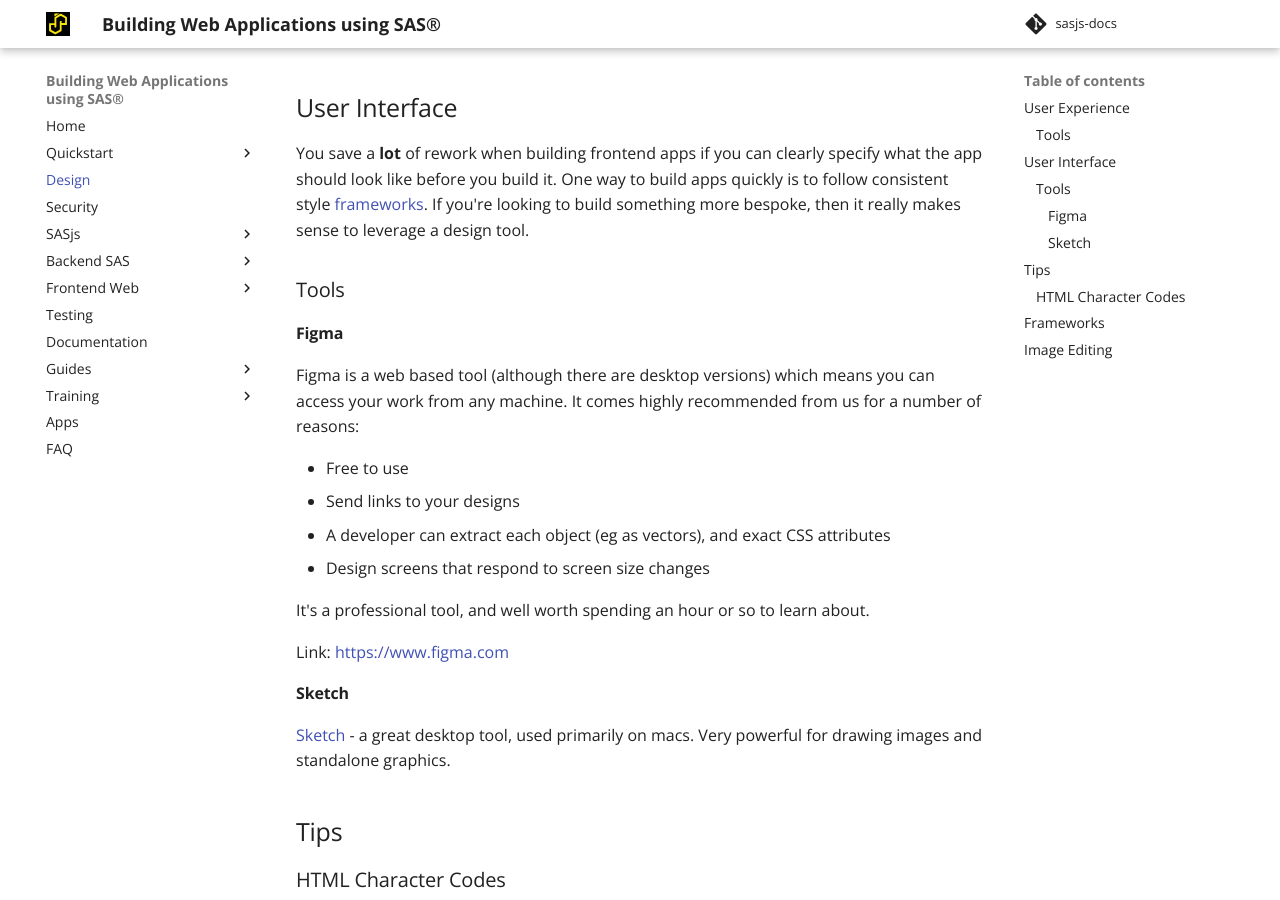
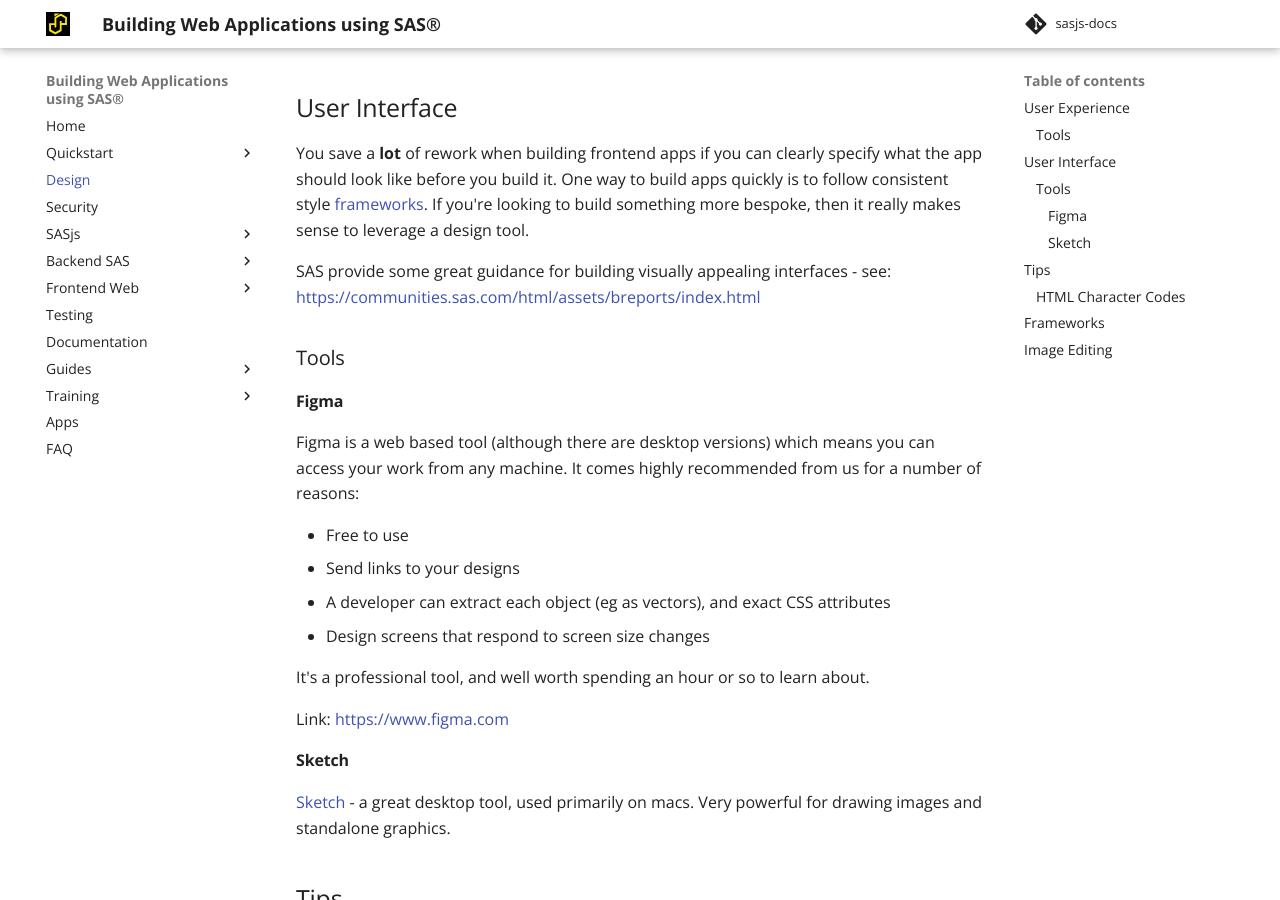
Before and after one commit to sasjs/sasjs.io, an MkDocs documentation site: the page built from docs/design.md, in a window 1280 px wide and 900 px high, scrolled down 561 px. Built offline with MkDocs 1.6.1 and Material for MkDocs 9.7.7, drawn with Linux system fonts in a browser that asks for light colours.

Commit message:
fix: build command plus design link

```diff
--- a/docs/design.md
+++ b/docs/design.md
@@ -15,6 +15,8 @@
 
 ## User Interface
 You save a **lot** of rework when building frontend apps if you can clearly specify what the app should look like before you build it.  One way to build apps quickly is to follow consistent style [frameworks](##frameworks).  If you're looking to build something more bespoke, then it really makes sense to leverage a design tool.
+
+SAS provide some great guidance for building visually appealing interfaces - see: [https://communities.sas.com/html/assets/breports/index.html](https://communities.sas.com/html/assets/breports/index.html)
 
 ### Tools
 
```
Also changed, not shown: 1 other file.
